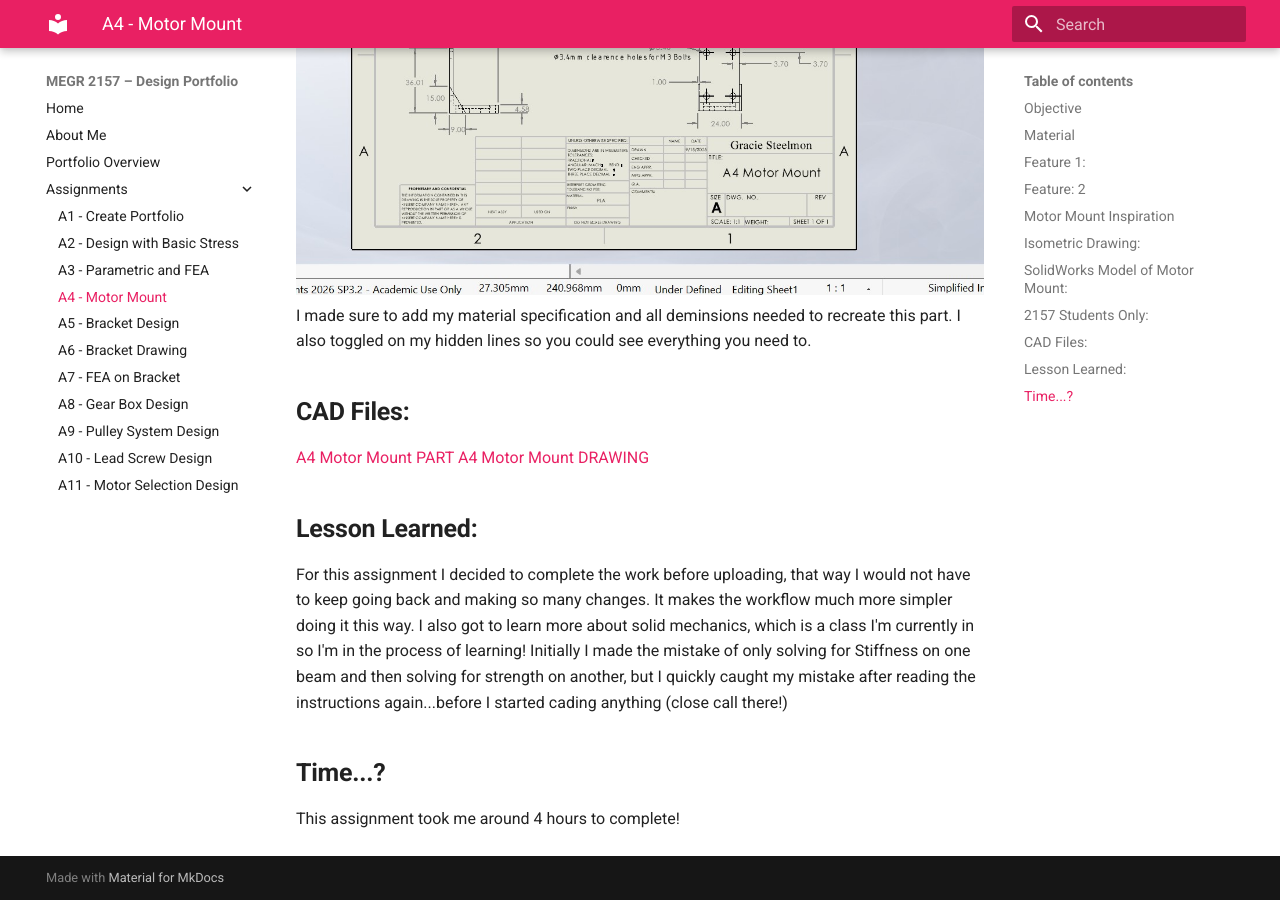
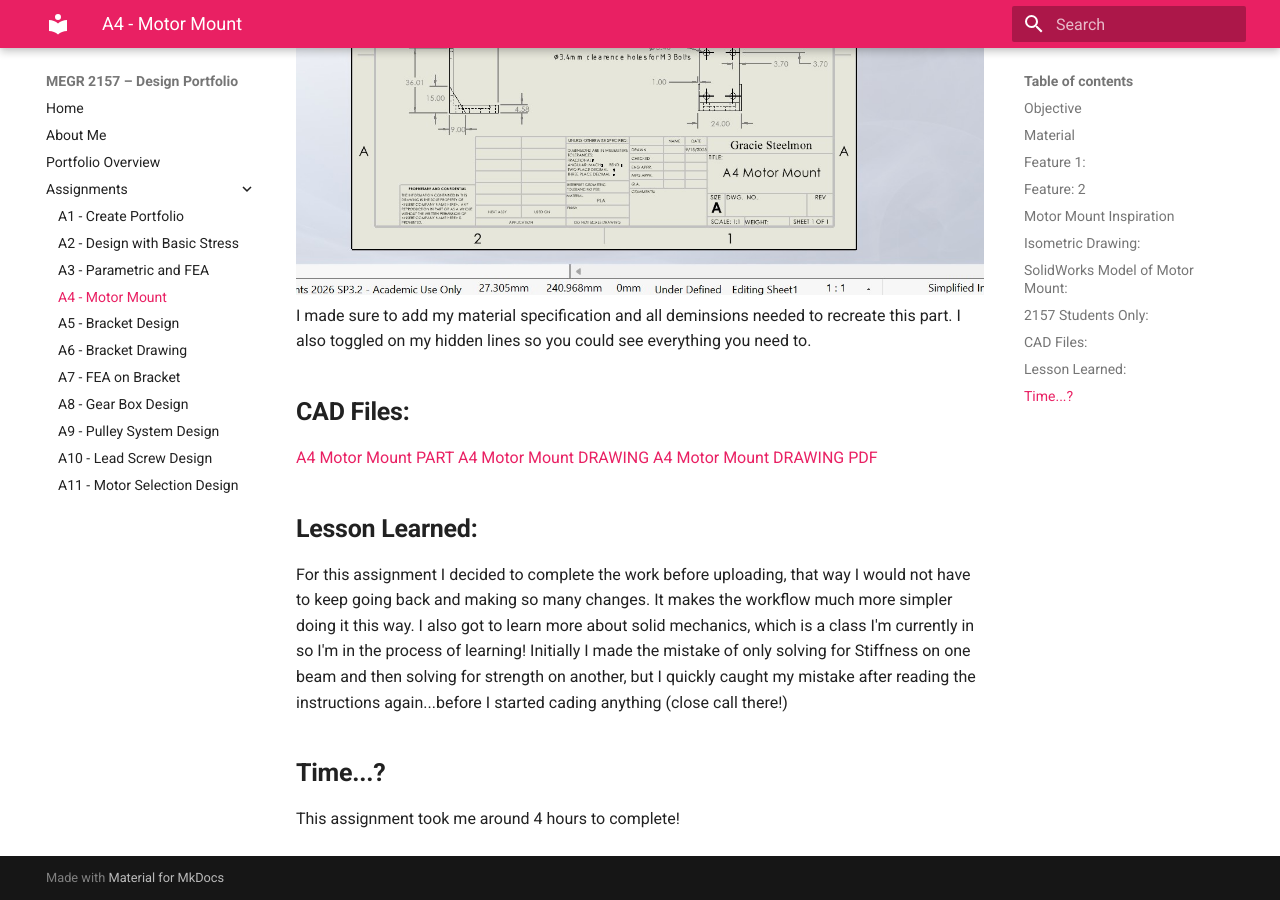
Before and after one commit to gracieanne14/design-projects-portfolio, an MkDocs documentation site: the page built from docs/assignments/A04/index.md, in a window 1280 px wide and 900 px high, scrolled down 12865 px. Built offline with MkDocs 1.6.1 and Material for MkDocs 9.7.7, drawn with Linux system fonts in a browser that asks for light colours.

Commit message:
Add PDF of A4 Motor Mount drawing
Added PDF version of the A4 Motor Mount drawing to the documentation.

```diff
--- a/docs/assignments/A04/index.md
+++ b/docs/assignments/A04/index.md
@@ -73,6 +73,7 @@ I made sure to add my material specification and all deminsions needed to recrea
 ## **CAD Files:**
 [A4 Motor Mount PART](A4_Motor_Mount.SLDPRT)
 [A4 Motor Mount DRAWING](A4_Motor_Mount_drawing.SLDDRW)
+[A4 Motor Mount DRAWING PDF](A4_Motor_Mount_drawing.pdf)
 
 ## **Lesson Learned:**
 For this assignment I decided to complete the work before uploading, that way I would not have to keep going back and making so many changes. It makes the workflow much more simpler doing it this way. I also got to learn more about solid mechanics, which is a class I'm currently in so I'm in the process of learning! Initially I made the mistake of only solving for Stiffness on one beam and then solving for strength on another, but I quickly caught my mistake after reading the instructions again...before I started cading anything (close call there!)
```
